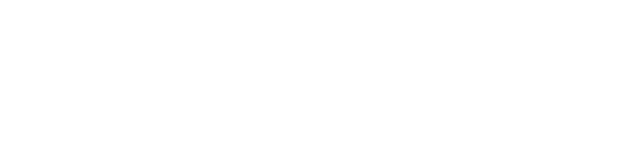
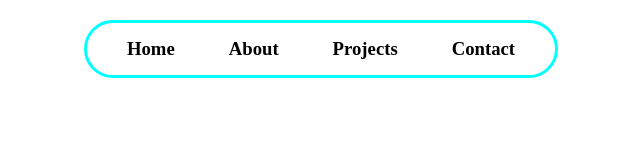
Before and after one commit to josssss07/my-site, a plain HTML site: page index.html in a window 1280 px wide. Shown: the whole page, without its empty margins (319-959 px from the left). Drawn offline with Linux system fonts and the light colour scheme.

Commit message:
added navbar

```diff
--- a/index.html
+++ b/index.html
@@ -8,7 +8,16 @@
 </head>
 <body>
     <div class="full-body">
-        <div class="head-container">
+        <div class="navbar">
+            <nav>
+                <h3><a href="#">Home </a></h3>
+                <h3><a href="#"> About </a></h3>
+                <h3><a href="#"> Projects </a></h3>
+                <h3><a href="#"> Contact </a></h3>
+            </nav>
+        </div>
+
+        <div class="content">
 
         </div>
     </div>
--- a/style.css
+++ b/style.css
@@ -11,3 +11,35 @@ body{
     align-self: center;
     text-align: center;
 }
+
+/*Nav bar CSS Start*/
+.navbar{
+    width: auto;
+    margin: 20px;
+    text-align: center;
+    padding: 15px;
+    border: 3px solid;
+    border-color: aqua;
+    border-radius: 30px;
+}
+
+.navbar h3{
+    display: inline-block;
+    margin: 0;
+    padding-left: 25px;
+    padding-right: 25px;
+}
+
+.navbar a:hover{
+    text-decoration: underline;
+}
+
+.navbar a:link{
+    color: black;
+    text-decoration: none;
+}
+
+.navbar a::before{
+    text-decoration: none;
+}
+/*Nav bar CSS End*/
```
